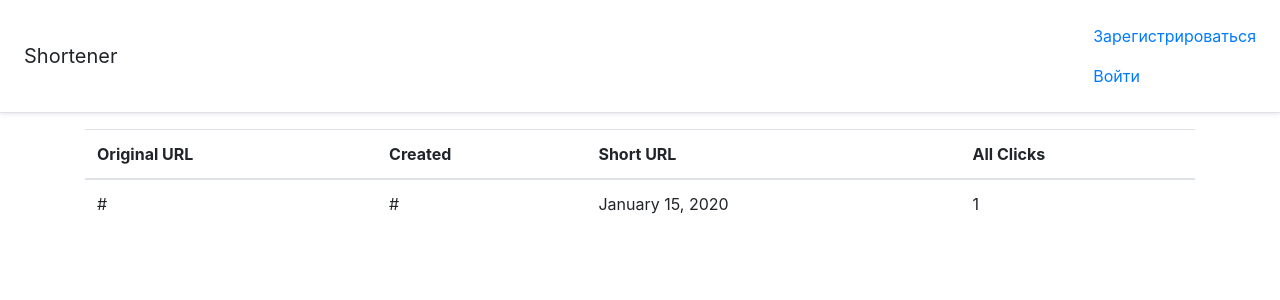
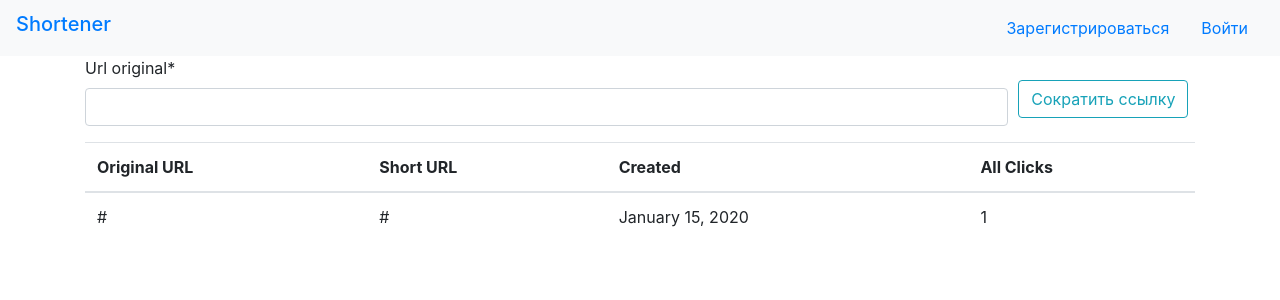
Before and after one commit to seldends/shortener, a Django app: page / in a window 1280 px wide. Shown: the top 300 px of the page. Run offline with Django 3.2, Linux system fonts and the light colour scheme; tables that the repository leaves empty hold one stand-in row (values such as "Sample post"); some libraries are stand-ins or nearby versions.

Commit message:
Create short url

```diff
--- a/mysite/shortener/models.py
+++ b/mysite/shortener/models.py
@@ -1,14 +1,36 @@
 from django.db import models
 from django.utils import timezone
 from django.contrib.auth.models import User
+from django.urls import reverse
+import string
+from random import choices
 # Create your models here.
 
 class Url(models.Model):
-    url_original = models.CharField(max_length=200)
+    url_original = models.CharField(max_length=200, unique=True)
+    url_short = models.CharField(default=None, max_length=20, unique=True)
     date_created = models.DateTimeField(default=timezone.now)
-    url_short = models.CharField(max_length=200)
     clicks = models.IntegerField(default=0)
-    author = models.ForeignKey(User, on_delete=models.CASCADE)
 
     def __str__(self):
         return self.url_original
+
+    # def get_absolute_url(self):
+    #     return reverse('')
+    def __init__(self, *args, **kwargs):
+        # try:
+        super().__init__(*args, **kwargs)
+        #print(self.url_short )
+        if self.url_short == None:
+            self.url_short = self.generate_short_link()
+        #print(self.url_short)
+        # except:
+        #     print(self.url_short )
+
+    def generate_short_link(self):
+        characters = string.digits + string.ascii_letters
+        url_short = ''.join(choices(characters, k=6))
+        # link = self.query.filer_by(url_short=url_short).first()
+        # if link:
+        #     return self.generate_short_link()
+        return url_short
--- a/mysite/shortener/templates/shortener/base.html
+++ b/mysite/shortener/templates/shortener/base.html
@@ -18,35 +18,22 @@
     </head>
 
     <body>
-        <div class="d-flex flex-column flex-md-row align-items-center p-3 px-md-4 mb-3 bg-white border-bottom shadow-sm">
-            <h5 class="my-0 mr-md-auto font-weight-normal">Shortener</h5>
-            <div class="navbar-nav">
-                {% if user.is_authenticated %}
-                    <a class="nav-item nav-link" href="{% url 'profile' %}">профиль</a>
-                    <a class="nav-item nav-link" href="{% url 'logout' %}">Выйти</a>
-                {% else %}
-                    <a class="nav-item nav-link" href="{% url 'register' %}">Зарегистрироваться</a>
-                    <a class="nav-item nav-link" href="{% url 'login' %}">Войти</a>
-                {% endif %}
-            </div>
-                <!-- {% if user.is_authenticated %}
-                    <li class="nav-item dropdown">
-                    <a class="nav-link dropdown-toggle" data-toggle="dropdown">Юзер</a>
-                        <div class="dropdown-menu">
-                            <a class="dropdown-item" href="#">Настройки</a>
-                                <div class="dropdown-divider"></div>
 
-                        </div>
-                    </li>
-                    {% else %}
-                        <li class="nav-item">
+<nav class="navbar navbar-expand-lg navbar-light bg-light">
+    <a class="my-0 mr-md-auto font-weight-normal" href="{% url 'profile' %}">
+        <h5>Shortener</h5>
+    </a>
 
-                            <a class="nav-link" href="{% url 'login' %}"  data-toggle="modal" data-target="#LoginModal">Войти</a>
-                        </li>
-                    {% endif %} -->
-
-
-        </div>
+    <form class="form-inline">
+        {% if user.is_authenticated %}
+            <a class="nav-item nav-link" href="{% url 'profile' %}">профиль</a>
+            <a class="nav-item nav-link" href="{% url 'logout' %}">Выйти</a>
+        {% else %}
+            <a class="nav-item nav-link" href="{% url 'register' %}">Зарегистрироваться</a>
+            <a class="nav-item nav-link" href="{% url 'login' %}">Войти</a>
+        {% endif %}
+    </form>
+</nav>
         <div class="container">
             {% if messages %}
                 {% for message in messages %}
--- a/mysite/shortener/templates/shortener/home.html
+++ b/mysite/shortener/templates/shortener/home.html
@@ -1,11 +1,33 @@
 {% extends "shortener/base.html" %}
+{% load crispy_forms_tags %}
 {% block content %}
+
+  <div id="content-section">
+        <form method="POST">
+       <div class="form-row  align-items-center">
+                <!-- <div class="col-md-10">
+                    <input type="url" class="form-control mb-2" id="url_input" placeholder="URL">
+                    {{ form.url_original }}
+                </div> -->
+
+            {% csrf_token %}
+            <fieldset class="col-md-10">
+                <!-- <legend class="border-bottom mb-4">Url</legend> -->
+                {{ form|crispy }}
+            </fieldset>
+            <div class="col">
+                <button class="btn btn-outline-info" type="submit">Сократить ссылку</button>
+            </div>
+        </div>
+    </form>
+
+
     <table class="table table-condensed" style="border-collapse:collapse;" >
         <thead>
             <tr>
                 <th>Original URL</th>
+                <th>Short URL</th>
                 <th>Created</th>
-                <th>Short URL</th>
                 <th>All Clicks</th>
             </tr>
         </thead>
--- a/mysite/shortener/urls.py
+++ b/mysite/shortener/urls.py
@@ -1,8 +1,10 @@
 from django.urls import path
+from .views import UrlListView, UrlCreateView
 from . import views
 
 app_name = 'shortener'
+
 urlpatterns = [
-    path('', views.home, name='home'),
-    path('<int:url_id>/', views.detail, name='detail'),
+    path('', UrlCreateView.as_view(success_url="/"), name='home'),
+    #path('<int:url_id>/', views.detail, name='detail'),
 ]
--- a/mysite/shortener/views.py
+++ b/mysite/shortener/views.py
@@ -1,18 +1,28 @@
 from django.shortcuts import render, get_object_or_404
 from django.http import HttpResponse
+from django.views.generic import ListView, CreateView
+from django.views import View
 from .models import Url
+#from .forms import UrlForm
 
-# Create your views here.
-def detail(request, url_id):
-    url = get_object_or_404(Url, pk=url_id )
-    return render(request, 'shortener/detail.html', {'url': url})
 
-def home(request):
-    latest_url_list = Url.objects.order_by('-date_created')[:5]
-    context = {
-        'site_list': latest_url_list,
-    }
-    return render(request,'shortener/home.html', context)
+class UrlListView(ListView):
+    model =  Url
+    template_name = 'shortener/home.html'
+    context_object_name = 'site_list'
+    ordering = ['-date_created']
+
+
+class UrlCreateView(CreateView):
+    model =  Url
+    template_name = 'shortener/home.html'
+    fields = ['url_original']
+    #context_object_name = 'site_list'
+
+    def get_context_data(self, **kwargs):
+        context = super(UrlCreateView, self).get_context_data(**kwargs)
+        context["site_list"] = self.model.objects.order_by('-date_created')
+        return context
 
 
     #1. Если url есть в базе, значит ссылка была создана и отдать эту ссылку
```
Also changed, not shown: mysite/shortener/templates/shortener/detail.html (deleted, +0 -18 lines), mysite/shortener/templates/shortener/index.html (deleted, +0 -29 lines).
